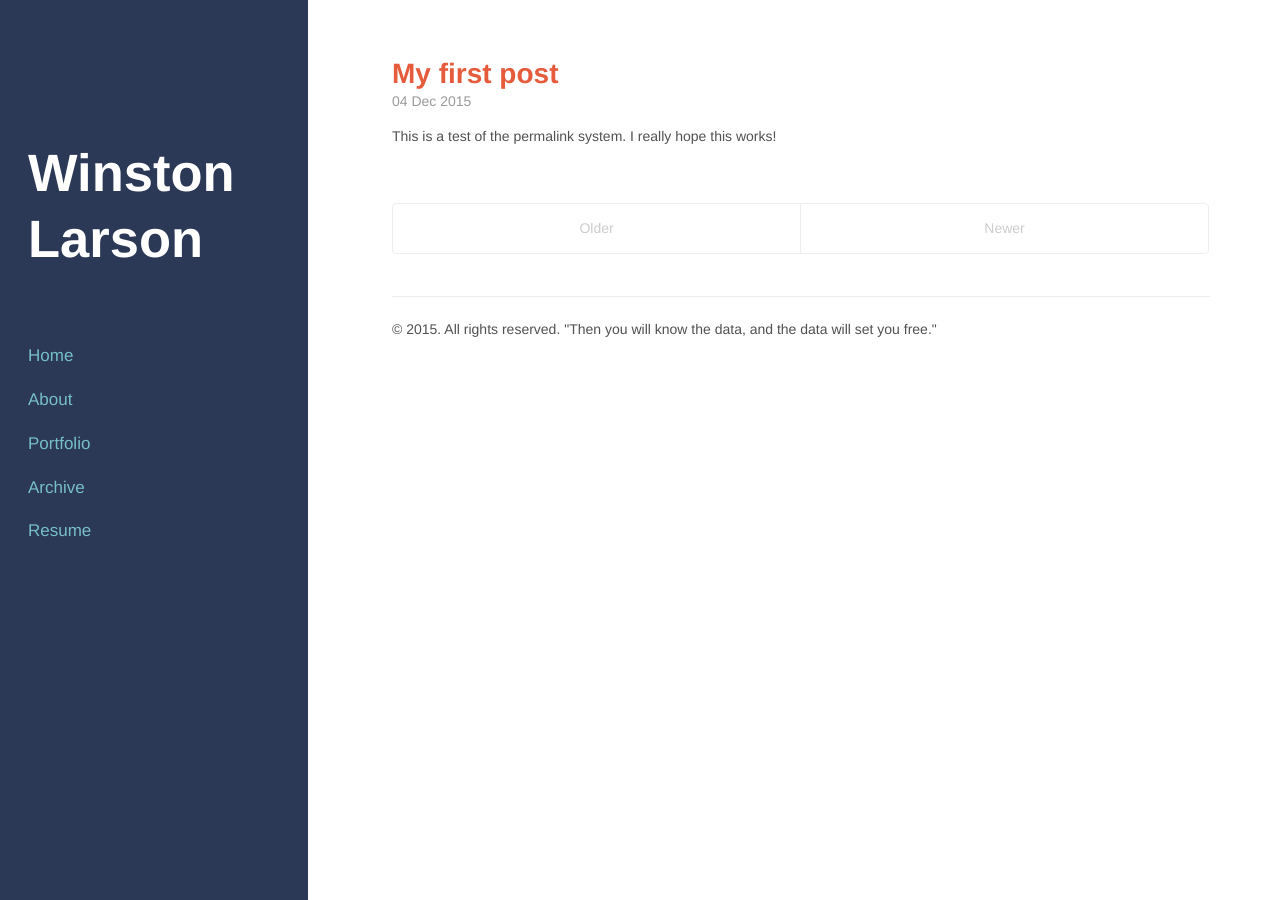
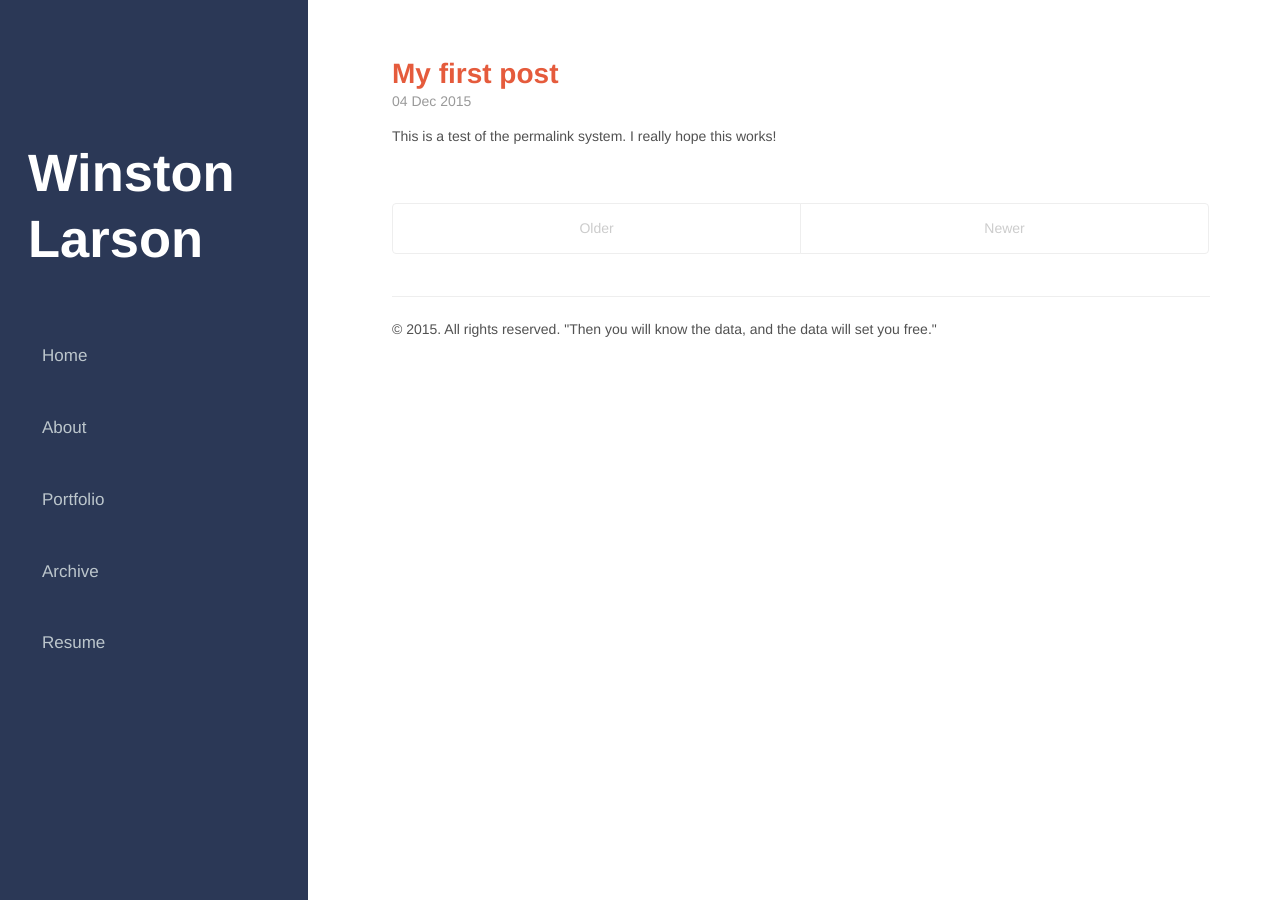
Before and after one commit to winstonlarson/old_website, a Jekyll site: the page built from index.html, in a window 1280 px wide. Built offline with Jekyll 4.4.1, drawn with Linux system fonts in a browser that asks for light colours; some web fonts are replaced; the list of posts is cut into pages by our own code.

Commit message:
more color

```diff
--- a/public/css/hyde.css
+++ b/public/css/hyde.css
@@ -42,7 +42,7 @@ html {
     color: #4863A0;
   }
   a {
-    color: #77BFC7;
+    color: #BCC6CC;
   }
 }
 @media (min-width: 58em) {
@@ -77,7 +77,7 @@ html {
 
 /* Sidebar links */
 .sidebar a {
-  color: #77BFC7;
+  color: #BCC6CC;
 }
 
 /* About section */
@@ -94,6 +94,7 @@ html {
   margin-bottom: 1rem;
 }
 .sidebar-nav-item {
+  padding: 2rem 1rem;
   display: block;
   line-height: 1.75;
   font-size: 17px;
```
